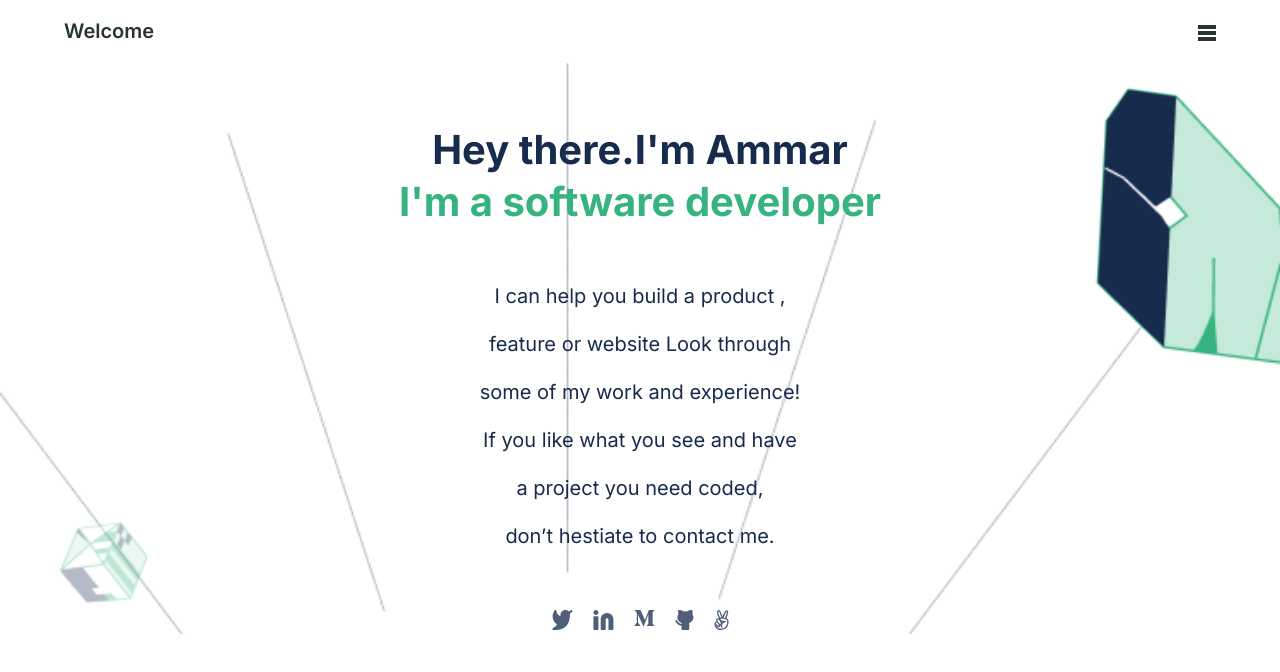
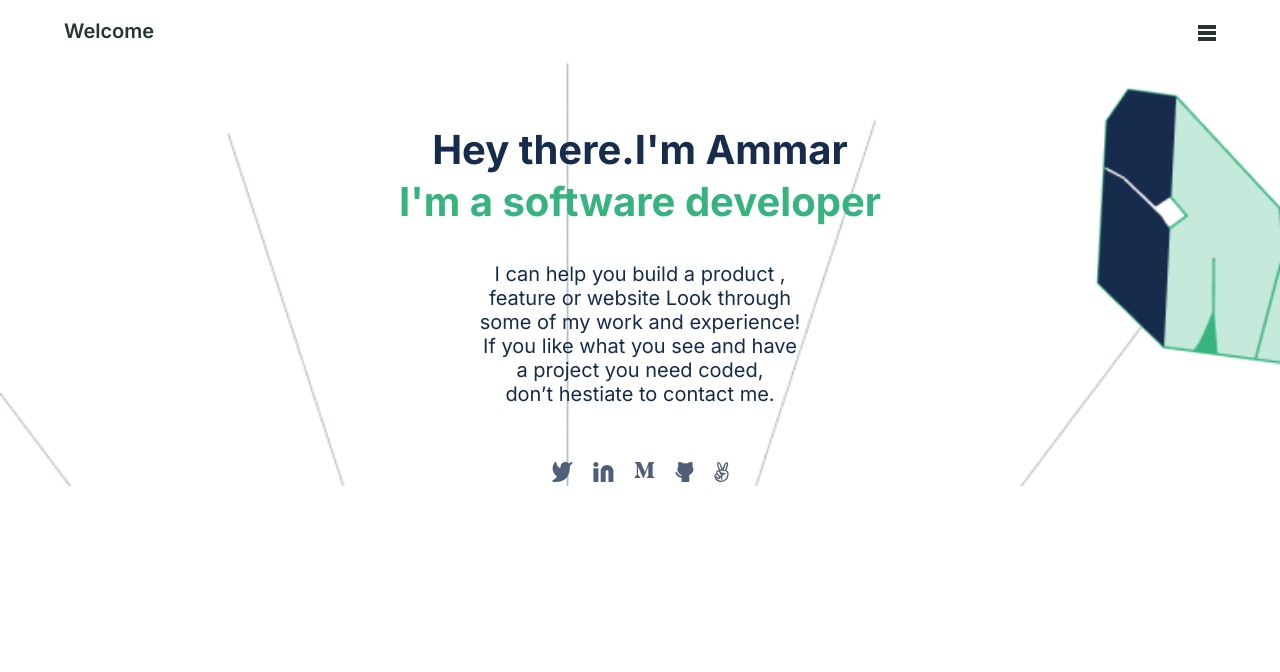
Before and after one commit to raezon/portfolio-microverse, a website: page index.html in a window 1280 px wide. Drawn offline with Linux system fonts and the light colour scheme.

Commit message:
Update css/headline-section.css

```diff
--- a/css/headline-section.css
+++ b/css/headline-section.css
@@ -27,7 +27,7 @@
   font-style: normal;
   font-weight: 400;
   font-size: 20px;
-  line-height: 28px;
+  margin: 0;
   text-align: center;
 }
 
```
